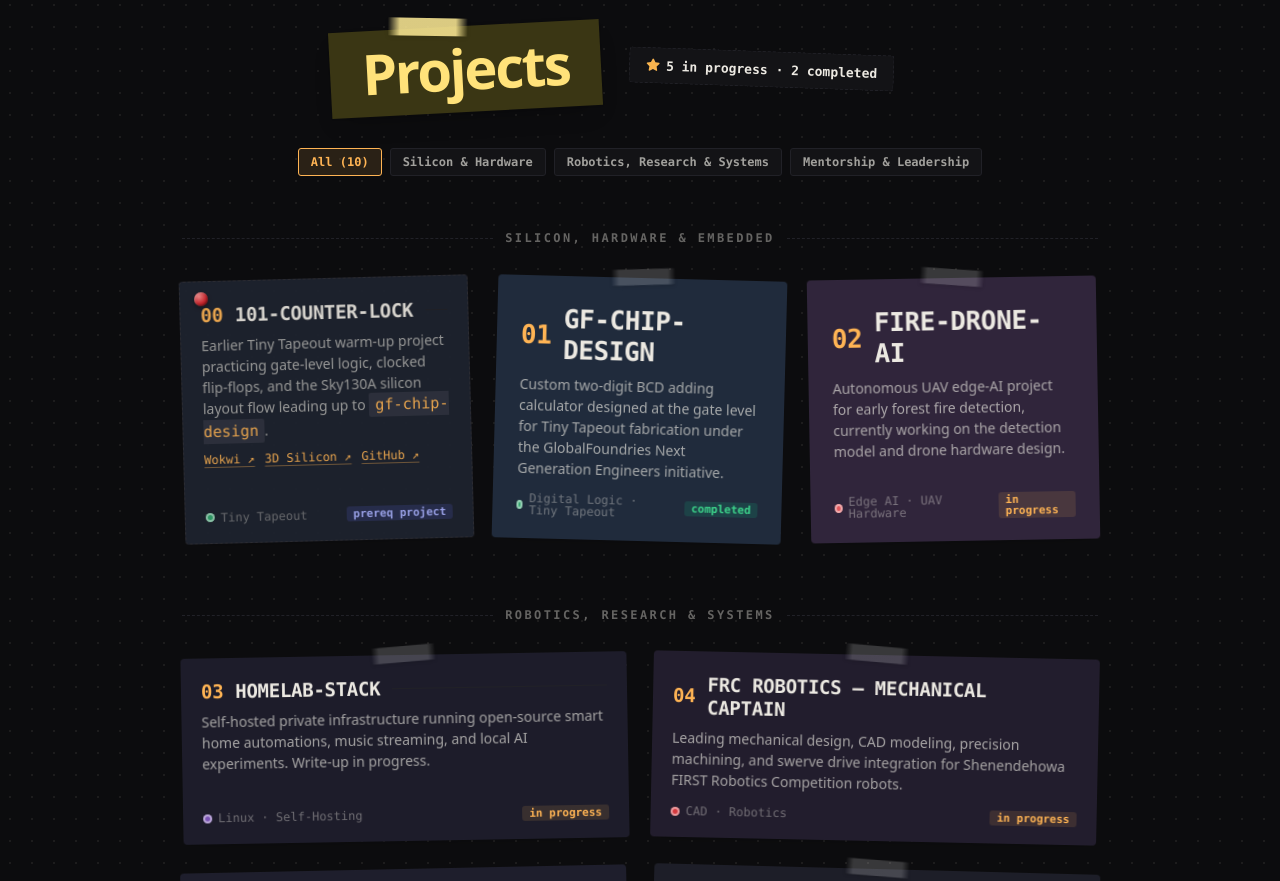
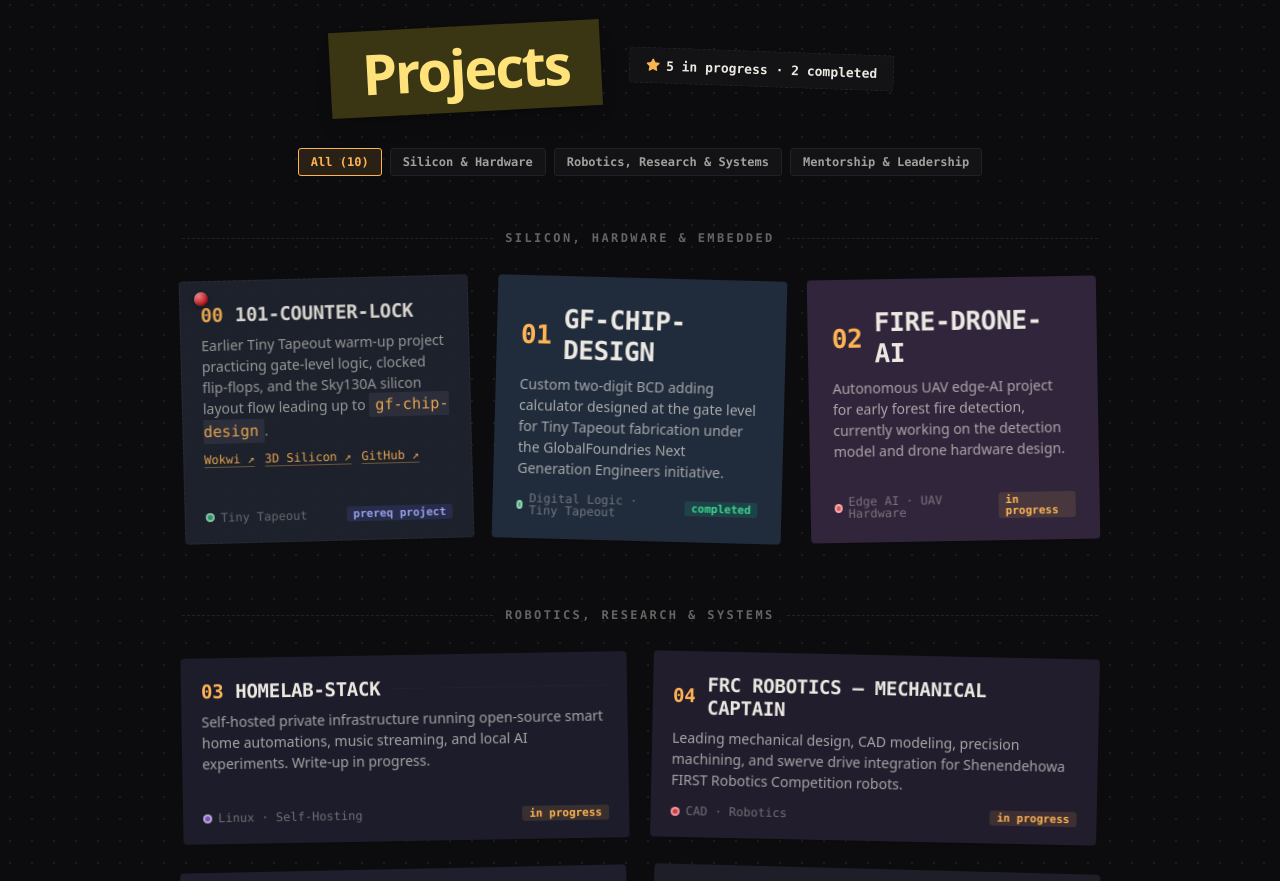
Before and after one commit to Kashak213/Personal-site, a plain HTML site: page projects.html in a window 1280 px wide. Shown: the part 49-930 px from the top of the page. Drawn offline with Linux system fonts and the light colour scheme.

Commit message:
Remove tape strips from project cards and header

```diff
--- a/projects.html
+++ b/projects.html
@@ -69,18 +69,6 @@
     html.dark .title-sticker {
       background: #3a3614;
       color: #ffe27a;
-    }
-
-    .title-sticker::before {
-      content: "";
-      position: absolute;
-      top: -10px;
-      left: 22%;
-      width: 80px;
-      height: 18px;
-      background: linear-gradient(90deg, transparent, rgba(255,236,150,.85) 15%, rgba(255,236,150,.85) 85%, transparent);
-      transform: rotate(4deg);
-      box-shadow: 0 2px 4px rgba(0,0,0,.06);
     }
 
     .stars-sticker {
@@ -558,7 +546,6 @@
       </div>
 
       <a id="gf-chip" href="gf-chip-design.html" class="sticker big" style="--tilt: 1.5deg; --tape-tilt: -3deg; --lang: #30a46c;">
-        <span class="tape" aria-hidden="true"></span>
         <h2>gf-chip-design</h2>
         <p>Custom two-digit BCD adding calculator designed at the gate level for Tiny Tapeout fabrication under the GlobalFoundries Next Generation Engineers initiative.</p>
         <div class="meta">
@@ -568,7 +555,6 @@
       </a>
 
       <div id="drone" class="sticker big" style="--tilt: -1deg; --tape-tilt: 5deg; --lang: #e0575b;">
-        <span class="tape" aria-hidden="true"></span>
         <h2>fire-drone-ai</h2>
         <p>Autonomous UAV edge-AI project for early forest fire detection, currently working on the detection model and drone hardware design.</p>
         <div class="meta">
@@ -583,7 +569,6 @@
     <h3 class="section-h">Robotics, Research &amp; Systems</h3>
     <div class="wall small">
       <div id="homelab" class="sticker" style="--tilt: -1deg; --tape-tilt: -4deg; --lang: #7952b3;">
-        <span class="tape" aria-hidden="true"></span>
         <h2>homelab-stack</h2>
         <p>Self-hosted private infrastructure running open-source smart home automations, music streaming, and local AI experiments. Write-up in progress.</p>
         <div class="meta">
@@ -593,7 +578,6 @@
       </div>
 
       <div id="robotics" class="sticker" style="--tilt: 1.2deg; --tape-tilt: 4deg; --lang: #d5393e;">
-        <span class="tape" aria-hidden="true"></span>
         <h2>FRC Robotics — Mechanical Captain</h2>
         <p>Leading mechanical design, CAD modeling, precision machining, and swerve drive integration for Shenendehowa FIRST Robotics Competition robots.</p>
         <div class="meta">
@@ -613,7 +597,6 @@
       </div>
 
       <div class="sticker" style="--tilt: 1.5deg; --tape-tilt: 3deg; --lang: #3572A5;">
-        <span class="tape" aria-hidden="true"></span>
         <h2>NASA Space Apps 2026 (Agriculture pattern recognition)</h2>
         <p style="min-height: 36px; color: var(--c-text-3); font-style: italic;">Write-up &amp; details in progress...</p>
         <div class="meta">
@@ -628,7 +611,6 @@
     <h3 class="section-h">Mentorship &amp; Academic Leadership</h3>
     <div class="wall three">
       <a id="mathnasium" href="#" class="sticker" style="--tilt: -1deg; --tape-tilt: 4deg; --lang: #f59e0b;">
-        <span class="tape" aria-hidden="true"></span>
         <h2>Math Instructor — Mathnasium</h2>
         <p>Teaching and tutoring students one-on-one and in small groups, building on peer tutoring and Y-Time mentoring experience.</p>
         <div class="meta">
@@ -648,7 +630,6 @@
       </a>
 
       <a href="#" class="sticker" style="--tilt: -1.5deg; --tape-tilt: 4deg; --lang: #f59e0b;">
-        <span class="tape" aria-hidden="true"></span>
         <h2>Seal of Biliteracy Candidate</h2>
         <p>Trilingual in English, Russian, and Spanish, pursuing the New York State Seal of Biliteracy alongside advanced AP Spanish coursework.</p>
         <div class="meta">
```
